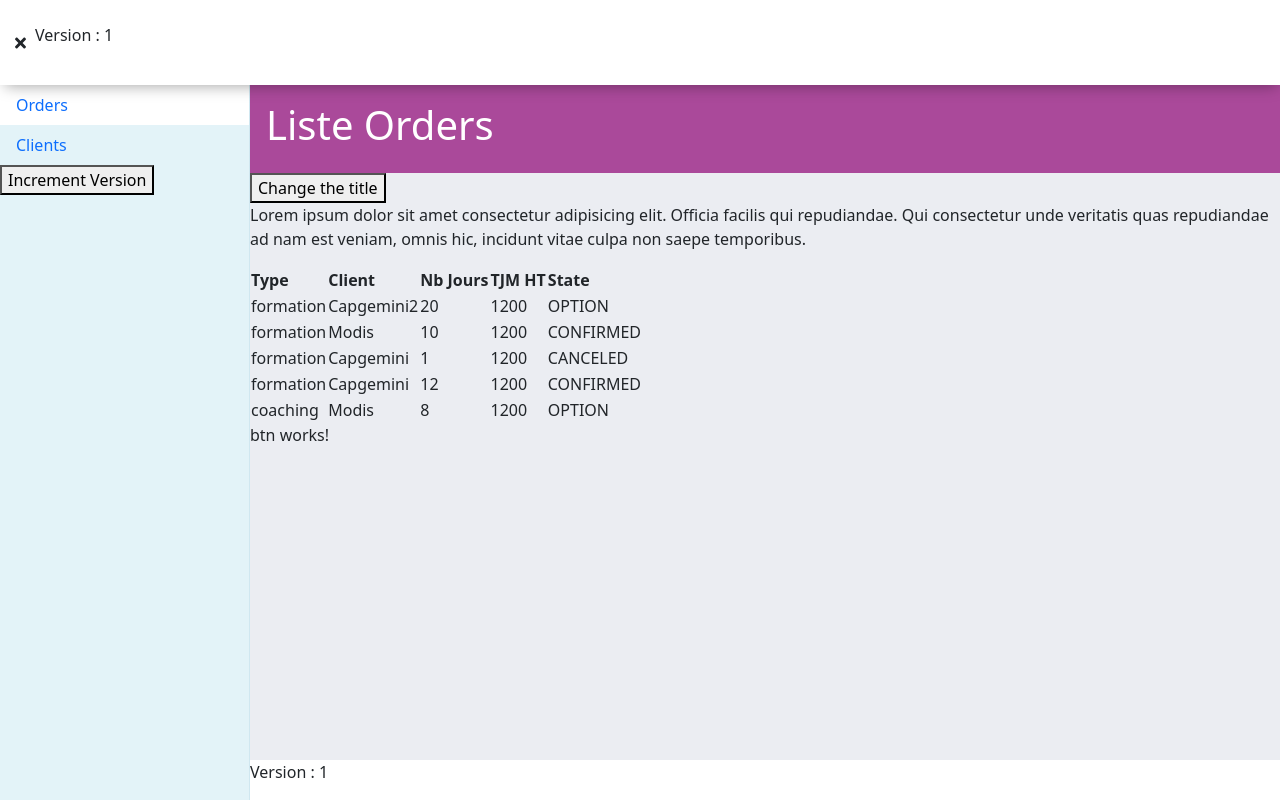
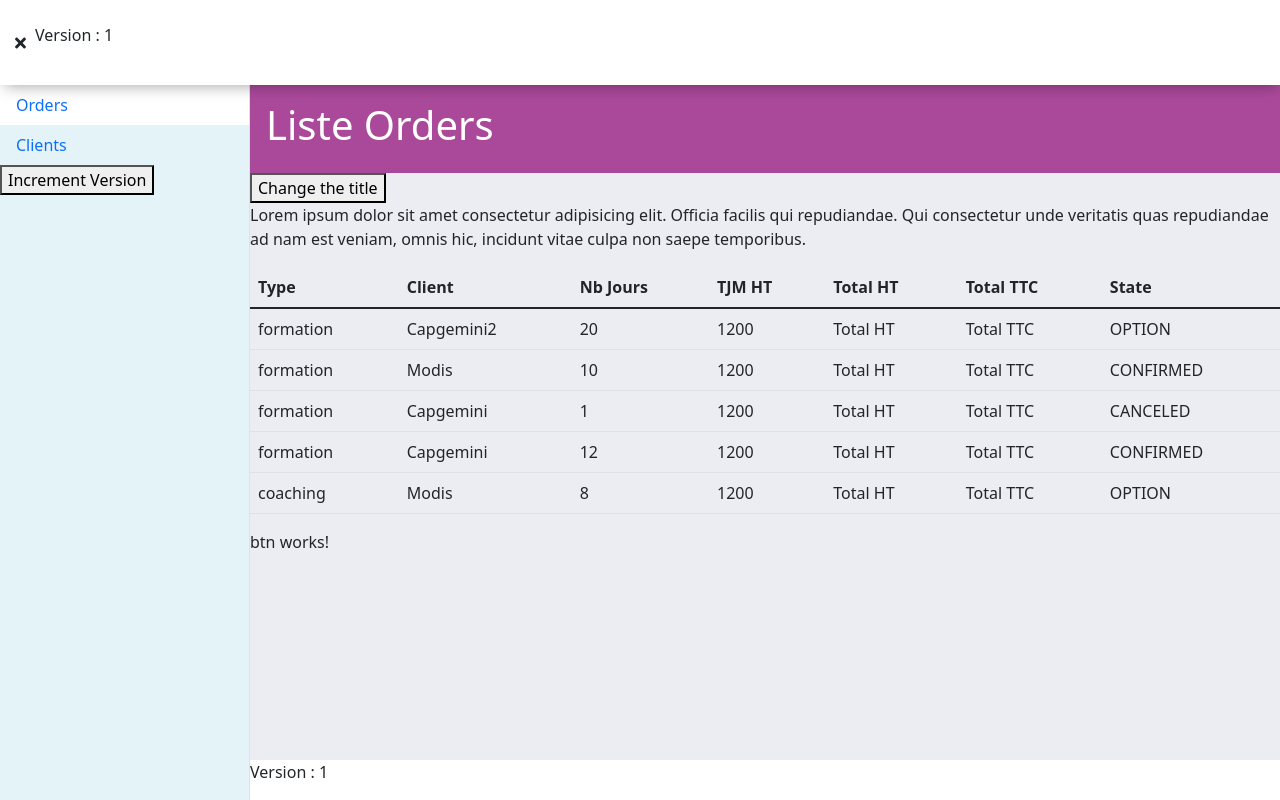
Before and after one commit to dev-formation/angular-13-crm-novembre, an Angular app: page /orders in a window 1280 px wide. Built offline with nearby package versions, Linux system fonts and the light colour scheme; data requests are answered from the project's data file.

Commit message:
26 - projection d'un tableau dynamique

```diff
--- a/src/app/orders/page/page-list-orders/page-list-orders.component.html
+++ b/src/app/orders/page/page-list-orders/page-list-orders.component.html
@@ -1,9 +1,16 @@
 <app-template-full-width [title]="myTitle" *ngIf="collection">
     <button (click)="changeTitle()" >Change the title</button>
     <p>Lorem ipsum dolor sit amet consectetur adipisicing elit. Officia facilis qui repudiandae. Qui consectetur unde veritatis quas repudiandae ad nam est veniam, omnis hic, incidunt vitae culpa non saepe temporibus.</p>
-    <app-table-light
-        [collection]="collection"
-        [headers]="headers"
-    ></app-table-light>
+    <app-table-light [headers]="headers">
+        <tr *ngFor="let item of collection">
+            <td>{{ item.typePresta }}</td>
+            <td>{{ item.client }}</td>
+            <td>{{ item.nbJours }}</td>
+            <td>{{ item.tjmHt }}</td>
+            <td>Total HT</td>
+            <td>Total TTC</td>
+            <td>{{ item.state }}</td>
+        </tr>
+    </app-table-light>
     <app-btn></app-btn>
 </app-template-full-width>
--- a/src/app/orders/page/page-list-orders/page-list-orders.component.ts
+++ b/src/app/orders/page/page-list-orders/page-list-orders.component.ts
@@ -13,7 +13,7 @@ export class PageListOrdersComponent implements OnInit {
   public headers: string[];
 
   constructor(private ordersService: OrdersService) {
-    this.headers = ['Type', 'Client', 'Nb Jours', 'TJM HT', 'State'];
+    this.headers = ['Type', 'Client', 'Nb Jours', 'TJM HT', 'Total HT', 'Total TTC', 'State'];
 
     this.ordersService.collection$.subscribe(data => this.collection = data);
 
--- a/src/app/shared/components/table-light/table-light.component.html
+++ b/src/app/shared/components/table-light/table-light.component.html
@@ -1,17 +1,10 @@
-<table>
+<table class="table">
     <thead>
         <tr>
-            <th *ngFor="let itemHeader of headers"> {{itemHeader}} </th>
+            <th *ngFor="let item of headers" scope="col">{{ item }}</th>
         </tr>
     </thead>
     <tbody>
-        <tr *ngFor="let itemData of collection">
-            <td>{{ itemData.typePresta }}</td>
-            <td>{{ itemData.client }}</td>
-            <td>{{ itemData.nbJours }}</td>
-            <td>{{ itemData.tjmHt }}</td>
-            <td>{{ itemData.state }}</td>
-        </tr>
+        <ng-content></ng-content>
     </tbody>
-
 </table>
```
